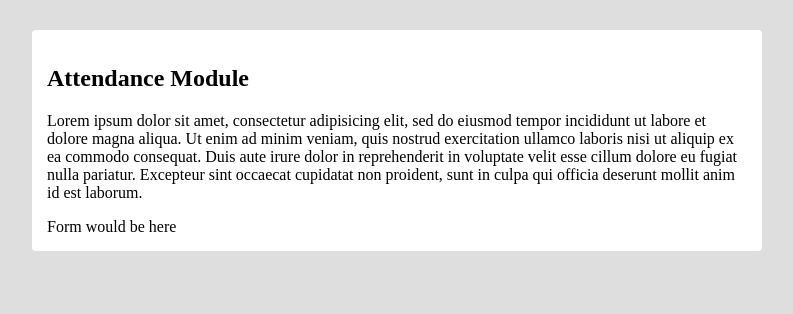
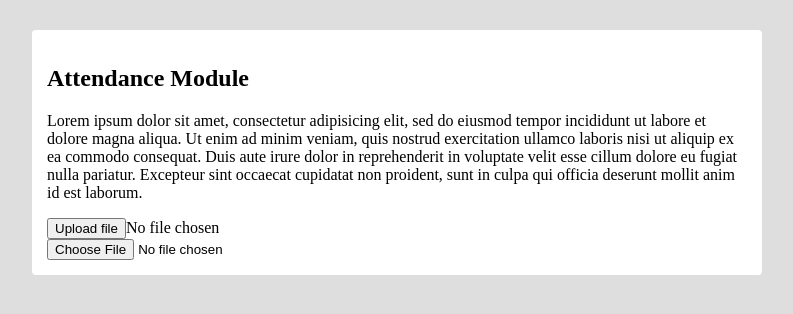
Before and after one commit to shayanypn/attendance, a React app: page / in a window 1280 px wide. Shown: the top 314 px of the page, without its empty margins (243-1036 px from the left). Built offline with nearby package versions, Linux system fonts and the light colour scheme.

Commit message:
created two different forms

```diff
--- /dev/null
+++ b/src/components/Form/Form2.js
@@ -0,0 +1,19 @@
+import React from 'react'
+
+const Form2 = () => {
+    const fileInfo = (event) => {
+      console.log(event.target.files[0]);
+    };
+    return (
+      <div>
+        <input
+          type="file"
+          id="upload2"
+          accept=".xlsx, .xls"
+          onChange={fileInfo}
+        />
+      </div>
+    );
+  };
+
+  export default Form2;
--- a/src/components/Form/index.jsx
+++ b/src/components/Form/index.jsx
@@ -1,11 +1,28 @@
 import React, { Component } from "react";
 
 class Form extends Component {
+
+  componentDidMount() {
+    const upload = document.getElementById("upload");
+    const btn = document.getElementById("btn");
+
+    const handleUpload = () => {
+      btn.addEventListener("click", () => {
+        upload.click();
+      });
+    };
+    handleUpload();
+  }
+
   render() {
     return (
-    	<div>
-            Form would be here
-    	</div>
+      <div className="upload-file">
+        <input type="file" id="upload" accept=".xlsx, .xls" hidden />
+        <button id="btn" onClick={this.handleUpload}>
+          Upload file
+        </button>
+        <span id="custom-text">No file chosen</span>
+      </div>
     );
   }
 }
--- a/src/containers/Home/index.jsx
+++ b/src/containers/Home/index.jsx
@@ -1,5 +1,6 @@
 import React, { Component } from "react";
 import Form from '../../components/Form/index.jsx';
+import Form2 from "../../components/Form/Form2.js";
 
 class Home extends Component {
   render() {
@@ -17,6 +18,7 @@ class Home extends Component {
 				proident, sunt in culpa qui officia deserunt mollit anim id est laborum.
     		</p>
     		<Form />
+			<Form2 />
     	</section>
     );
   }
```
